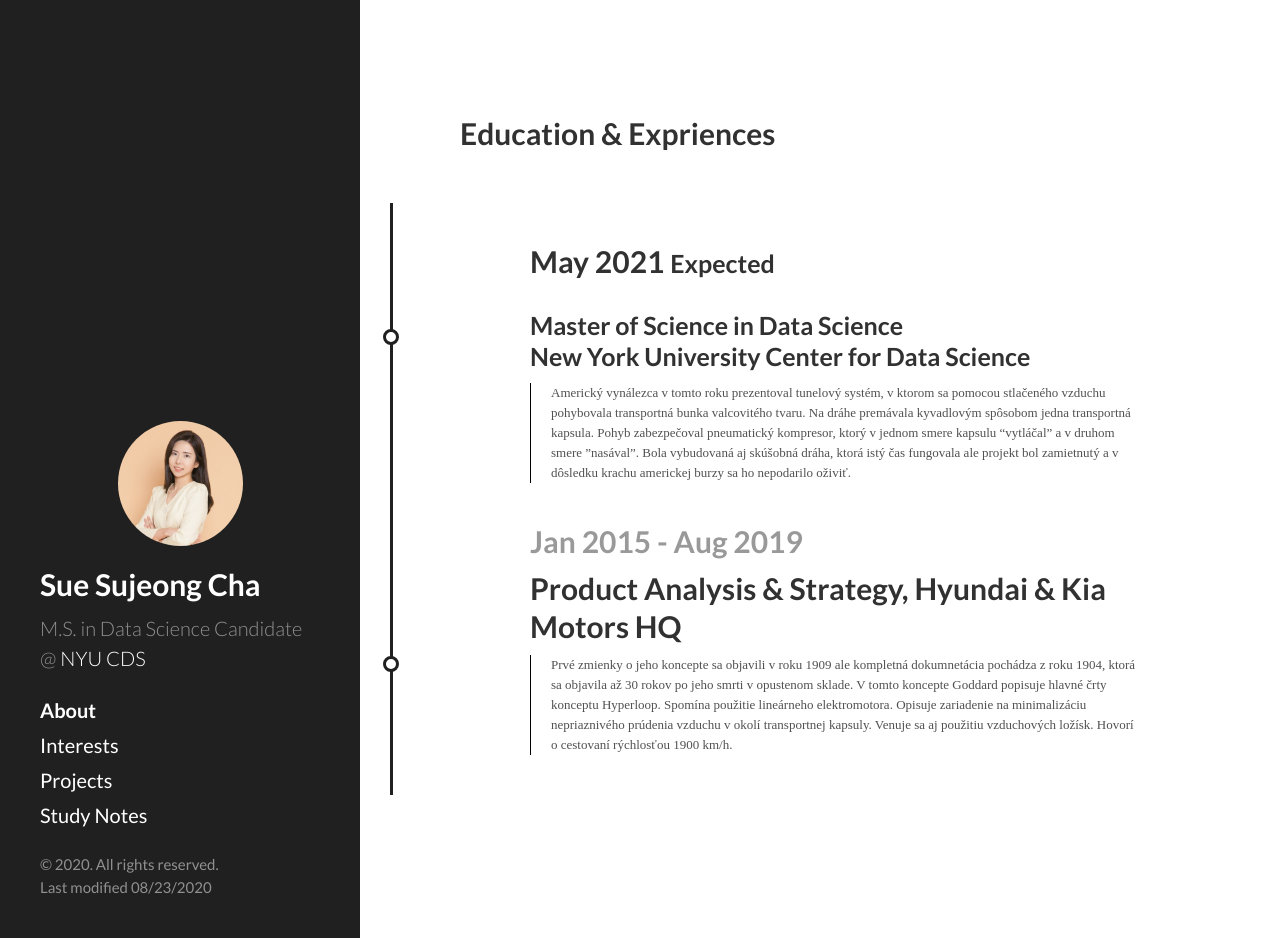
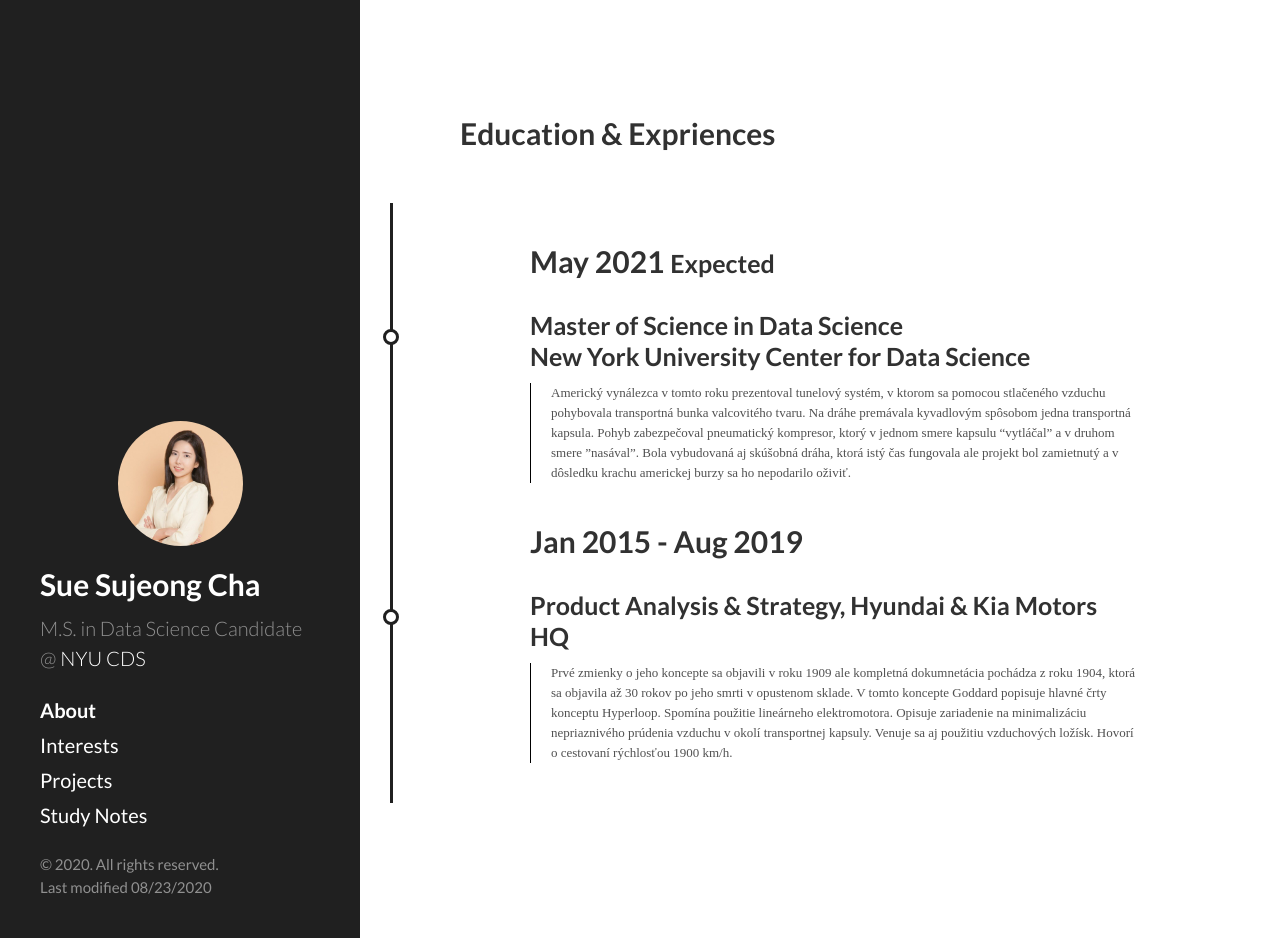
Before and after one commit to sujeongcha/sujeongcha.github.io, a Jekyll site: the page built from about.html, in a window 1280 px wide and 938 px high. Built offline with Jekyll 4.4.1, drawn with Linux system fonts in a browser that asks for light colours; Markdown is read by kramdown in place of the engine named in the settings.

```diff
--- a/about.html
+++ b/about.html
@@ -20,8 +20,8 @@ title: About
 
 	<div class="column">
 		<div class="title">
-			<h1> Jan 2015 - Aug 2019 </h1>
-			<h2> Product Analysis & Strategy, Hyundai & Kia Motors HQ </h2>
+			<h2> Jan 2015 - Aug 2019 </h2>
+			<h3> Product Analysis & Strategy, Hyundai & Kia Motors HQ </h3>
 		</div>
 		<div class="description">
 			<p> Prvé zmienky o jeho koncepte sa objavili v roku 1909 ale kompletná dokumnetácia pochádza z roku 1904, ktorá sa objavila až 30 rokov po jeho smrti v opustenom sklade. V tomto koncepte Goddard popisuje hlavné črty konceptu Hyperloop.  Spomína použitie lineárneho elektromotora. Opisuje zariadenie na minimalizáciu nepriaznivého prúdenia vzduchu v okolí transportnej kapsuly. Venuje sa aj použitiu vzduchových ložísk. Hovorí o cestovaní rýchlosťou 1900 km/h. </p>
```
